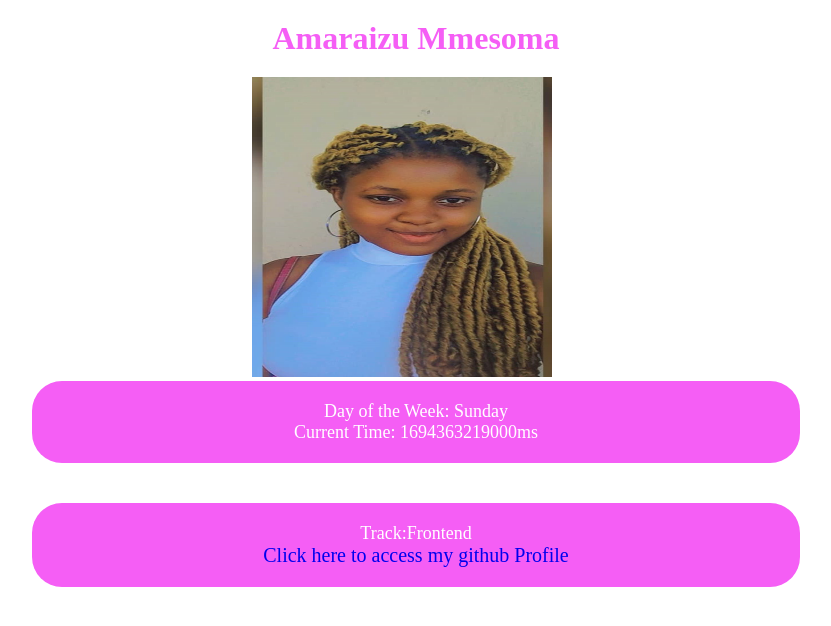
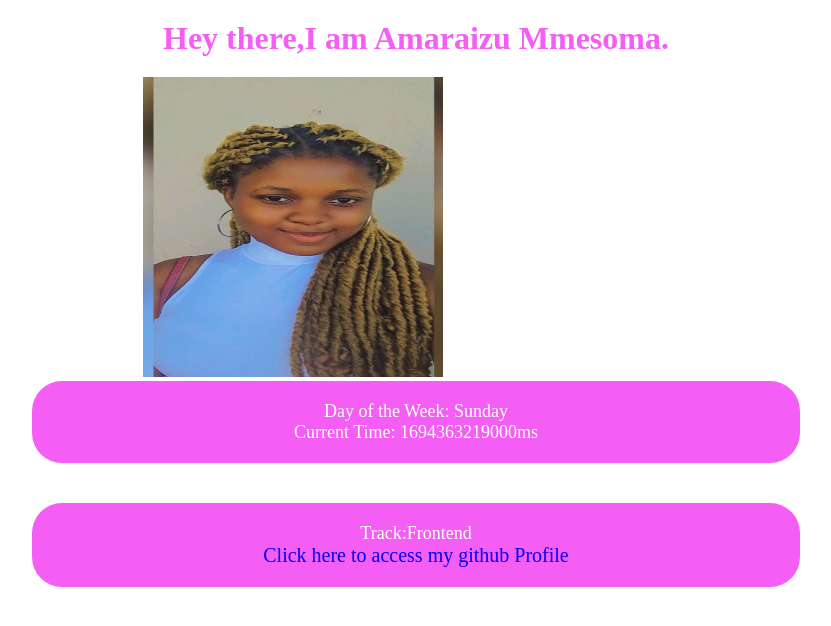
Before and after one commit to Maryann-01/Hng-Task1, a plain HTML site: page index.html in a window 1280 px wide. Shown: the whole page, without its empty margins (224-1055 px from the left). Drawn offline with Linux system fonts and the light colour scheme.

Commit message:
feat:added text

```diff
--- a/index.html
+++ b/index.html
@@ -10,7 +10,7 @@
 
 <body>
     <div class="user-info">
-        <h1 data-testid="slackUserName" >Amaraizu Mmesoma</h1>
+        <h1 data-testid="slackUserName" >Hey there,I am Amaraizu Mmesoma.</h1>
         <img src="./images/slackProfilePic.jpeg" alt="Amaraizu Mmesoma" data-testid="slackDisplayImage" />
     </div>
     <div class="time-info">
```
